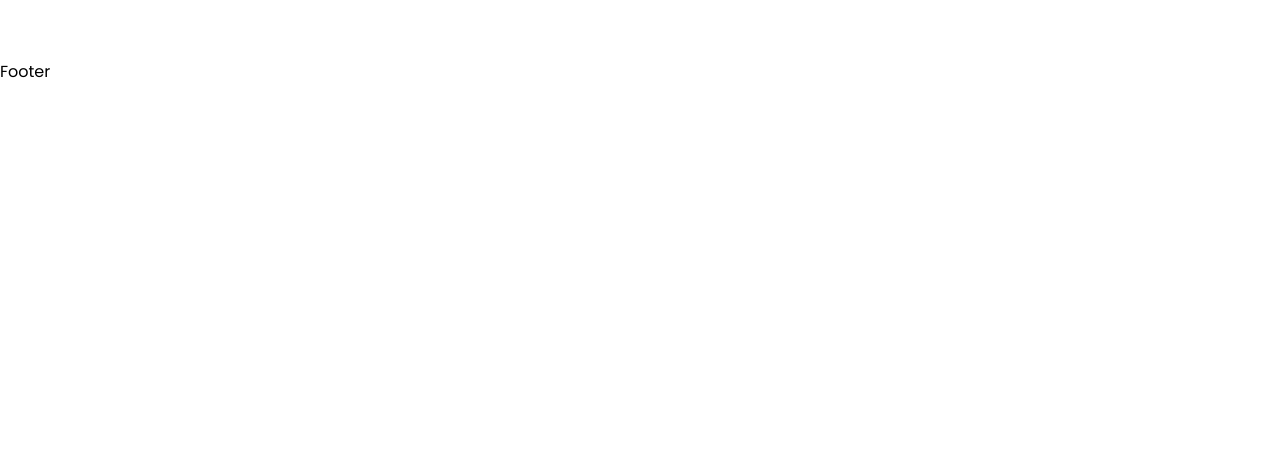
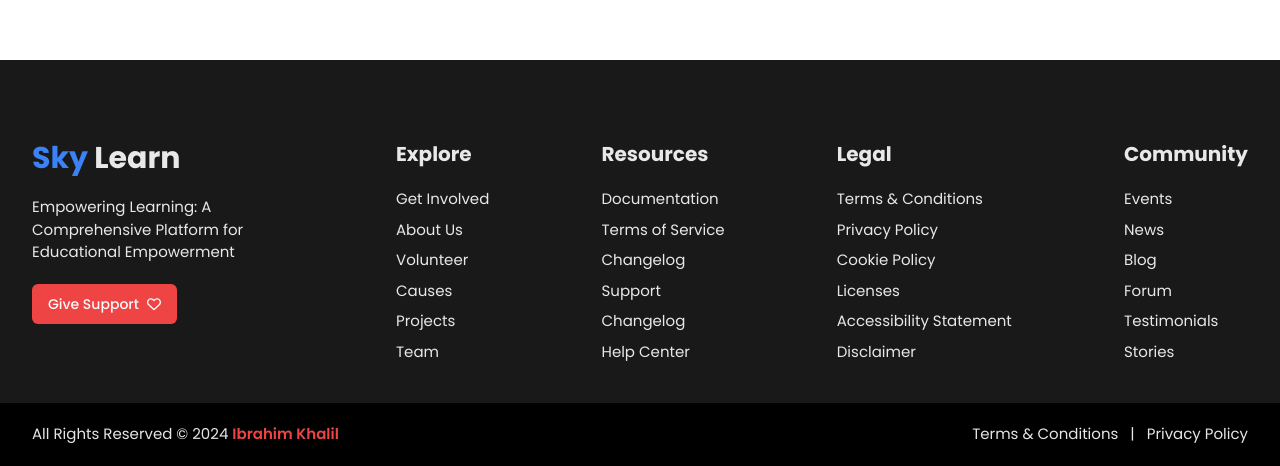
Before and after one commit to iibrahim70/skylearn-client, a React (Vite) app: page / in a window 1280 px wide. Shown: the part 1604-2070 px from the top of the page. Before the commit the page ends 1688 px from the top, so only its background shows below. Built offline with nearby package versions, Linux system fonts and the light colour scheme.

Commit message:
:construction: added footer

```diff
--- a/package.json
+++ b/package.json
@@ -13,6 +13,7 @@
     "@radix-ui/react-slot": "^1.1.0",
     "class-variance-authority": "^0.7.0",
     "clsx": "^2.1.1",
+    "date-fns": "^3.6.0",
     "lucide-react": "^0.407.0",
     "react": "^18.3.1",
     "react-dom": "^18.3.1",
--- a/src/components/shared/Footer.tsx
+++ b/src/components/shared/Footer.tsx
@@ -1,5 +1,111 @@
+import { Link } from "react-router-dom";
+import { buttonVariants } from "../ui/button";
+import { FaRegHeart } from "react-icons/fa6";
+import { format } from "date-fns";
+
 const Footer = () => {
-  return <footer>Footer</footer>;
+  const currentYear = format(new Date(), "yyyy");
+
+  return (
+    <footer className="bg-black/90 text-white/90 text-[15px]">
+      <div className="container flex flex-col lg:flex-row gap-10 lg:gap-20 py-10 lg:pt-20 lg:pb-10">
+        <div className="lg:w-1/3 space-y-5">
+          <h1 className="font-bold text-3xl">
+            <span className="text-blue-500">Sky</span> Learn
+          </h1>
+          <p>
+            Empowering Learning: A Comprehensive Platform for Educational
+            Empowerment
+          </p>
+
+          <Link
+            to="/causes"
+            className={buttonVariants({
+              variant: "destructive",
+              className: "flex items-center gap-2",
+            })}
+          >
+            Give Support <FaRegHeart />
+          </Link>
+        </div>
+
+        <div className="w-full flex max-lg:flex-wrap justify-between gap-10">
+          <div className="space-y-5">
+            <h6>Explore</h6>
+
+            <div className="space-y-2">
+              <p>Get Involved</p>
+              <p>About Us</p>
+              <p>Volunteer</p>
+              <p>Causes</p>
+              <p>Projects</p>
+              <p>Team</p>
+            </div>
+          </div>
+
+          <div className="space-y-5">
+            <h6>Resources</h6>
+
+            <div className="space-y-2">
+              <p>Documentation</p>
+              <p>Terms of Service</p>
+              <p>Changelog</p>
+              <p>Support</p>
+              <p>Changelog</p>
+              <p>Help Center</p>
+            </div>
+          </div>
+
+          <div className="space-y-5">
+            <h6>Legal</h6>
+
+            <div className="space-y-2">
+              <p>Terms & Conditions</p>
+              <p>Privacy Policy</p>
+              <p>Cookie Policy</p>
+              <p>Licenses</p>
+              <p>Accessibility Statement</p>
+              <p>Disclaimer</p>
+            </div>
+          </div>
+
+          <div className="space-y-5">
+            <h6>Community</h6>
+
+            <div className="space-y-2">
+              <p>Events</p>
+              <p>News</p>
+              <p>Blog</p>
+              <p>Forum</p>
+              <p>Testimonials</p>
+              <p>Stories</p>
+            </div>
+          </div>
+        </div>
+      </div>
+
+      <div className="bg-black">
+        <div className="container flex flex-wrap items-center justify-between gap-5 lg:gap-10 py-5">
+          <p>
+            All Rights Reserved © {currentYear}{" "}
+            <a
+              target="_blank"
+              href="https://iibrahim-dev.netlify.app/"
+              className="text-red-500 font-semibold hover:underline underline-offset-4"
+            >
+              Ibrahim Khalil
+            </a>
+          </p>
+
+          <div className="flex items-center gap-3">
+            <p>Terms & Conditions</p>
+            <p>|</p>
+            <p>Privacy Policy</p>
+          </div>
+        </div>
+      </div>
+    </footer>
+  );
 };
 
 export default Footer;
--- a/src/components/shared/Navbar.tsx
+++ b/src/components/shared/Navbar.tsx
@@ -43,7 +43,7 @@ const Navbar = () => {
         </div>
 
         {/* middle */}
-        <div className="max-lg:hidden flex justify-between gap-5">
+        <div className="max-lg:hidden flex justify-between gap-5 text-[15px]">
           {navItems?.map((item, index) => (
             <Link key={index} to={item?.path as string}>
               {item?.label}
```
Also changed, not shown: 1 other file (tests, documents, lock files or other folders).
